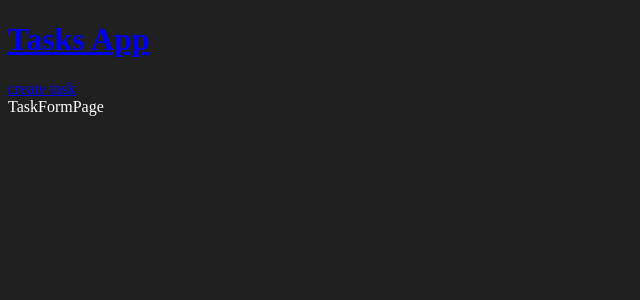
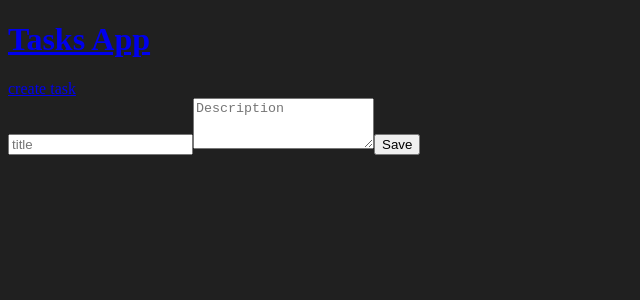
Before and after one commit to Fabri-cio/django-crud-react, a React (Vite) app in the folder client/: page /tasks-create in a window 1280 px wide. Shown: the top 300 px of the page, without its empty margins (0-640 px from the left). Built offline with nearby package versions, Linux system fonts and the light colour scheme.

Commit message:
crear tareas

```diff
--- a/client/src/api/tasks.api.js
+++ b/client/src/api/tasks.api.js
@@ -1,5 +1,9 @@
 import axios from "axios";
 
-export const getAllTasks = () => {
-  return axios.get("http://localhost:8000/tasks/api/v1/tasks/");
-};
+const tasksApi = axios.create({
+  baseURL: "http://localhost:8000/tasks/api/v1/tasks/",
+});
+
+export const getAllTasks = () => tasksApi.get("/");
+
+export const createTask = (task) => tasksApi.post("/", task);
--- a/client/src/pages/TaskFormPage.jsx
+++ b/client/src/pages/TaskFormPage.jsx
@@ -1,5 +1,38 @@
+import { useForm } from "react-hook-form";
+import { createTask } from "../api/tasks.api";
+import { useNavigate } from "react-router-dom";
+
 export function TaskFormPage() {
-    return (
-      <div>TaskFormPage</div>
-    )
-  }
+  const {
+    register,
+    handleSubmit,
+    formState: { errors },
+  } = useForm();
+  const navigate = useNavigate();
+
+  const onSubmit = handleSubmit(async (data) => {
+    await createTask(data);
+    // console.log(res);
+    navigate("/tasks");
+  });
+
+  return (
+    <form onSubmit={onSubmit}>
+      <input
+        type="text"
+        placeholder="title"
+        {...register("title", { required: true })}
+      />
+      {errors.title && <span>title is required</span>}
+
+      <textarea
+        rows={3}
+        placeholder="Description"
+        {...register("description", { required: true })}
+      ></textarea>
+      {errors.description && <span>title is required</span>}
+
+      <button>Save</button>
+    </form>
+  );
+}
```
Also changed, not shown: 1 other file (tests, documents, lock files or other folders).
